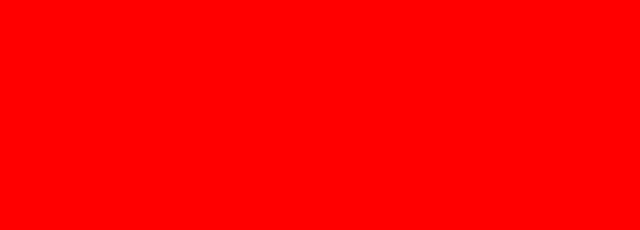
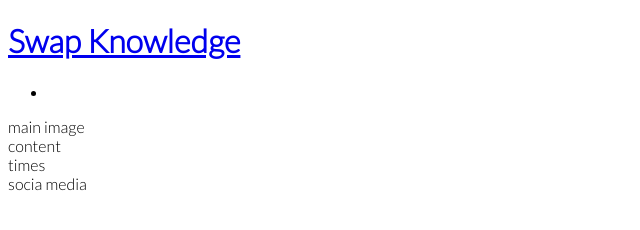
Before and after one commit to OmarAladheem/swap-knowledge1, a plain HTML site: page index.html in a window 1280 px wide. Shown: the whole page, without its empty margins (0-640 px from the left). Drawn offline with Linux system fonts and the light colour scheme.

Commit message:
Add google fonts to css

```diff
--- a/assets/css/style.css
+++ b/assets/css/style.css
@@ -1,3 +1,7 @@
+@import url('https://fonts.googleapis.com/css2?family=Lato:wght@300&family=Oswald:wght@300&display=swap');
+
+
 body{
-    background-color: red;
+    font-family: lato, sans-serif;
+    font-weight: 300;
 }
--- a/index.html
+++ b/index.html
@@ -11,6 +11,29 @@
     <title>Swap Knowledge</title>
 </head>
 <body>
-
+    <header>
+        <a href="index.html">
+            <h1>Swap Knowledge</h1>
+        </a>
+        <nav>
+            <ul>
+                <li>
+                    <a href="index.html"></a>
+                </li>
+            </ul>
+        </nav>
+    </header>
+    <section>
+        main image
+    </section>
+    <section>
+        content
+    </section>
+    <section>
+        times
+    </section>
+    <footer>
+        socia media
+    </footer>
 </body>
 </html>
```
